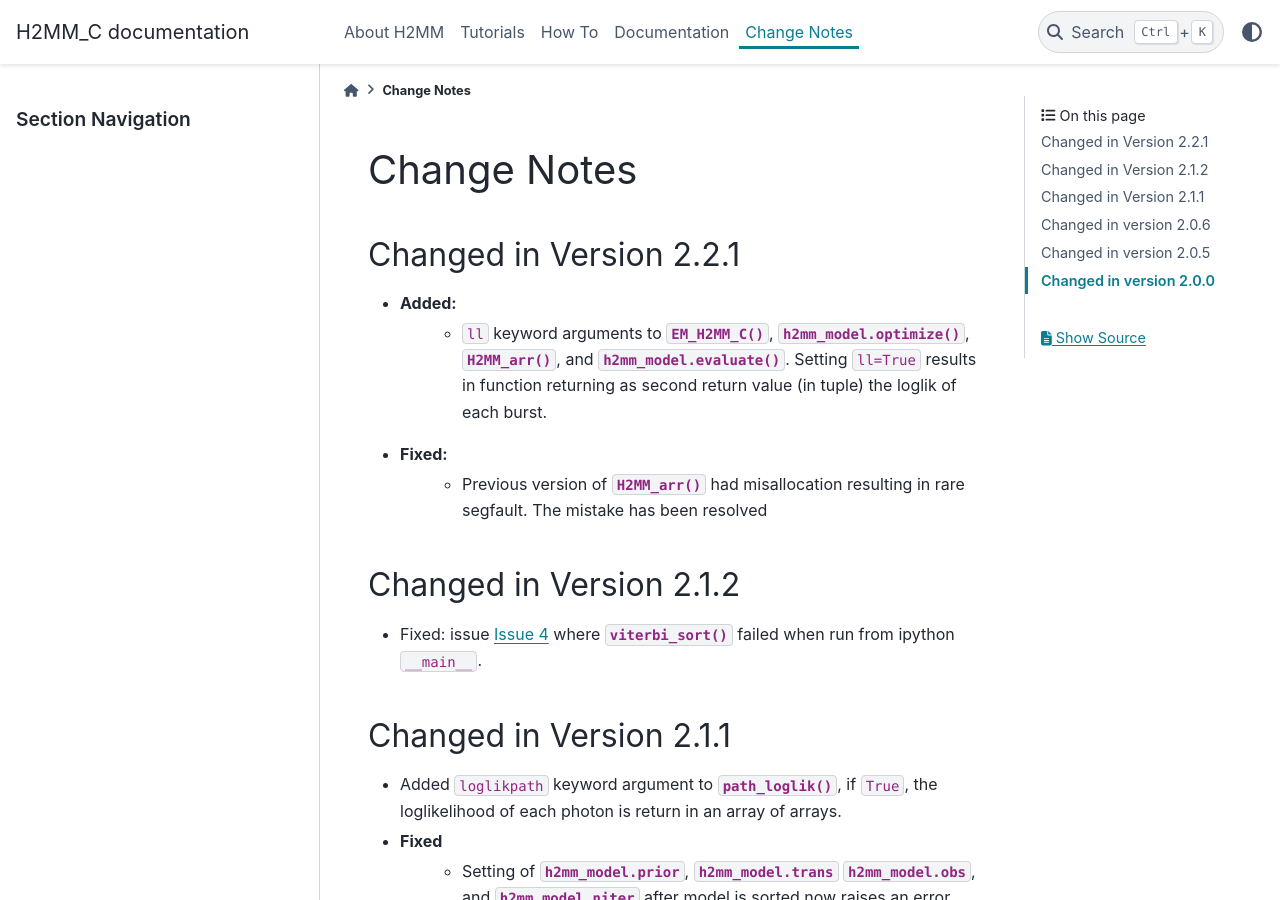
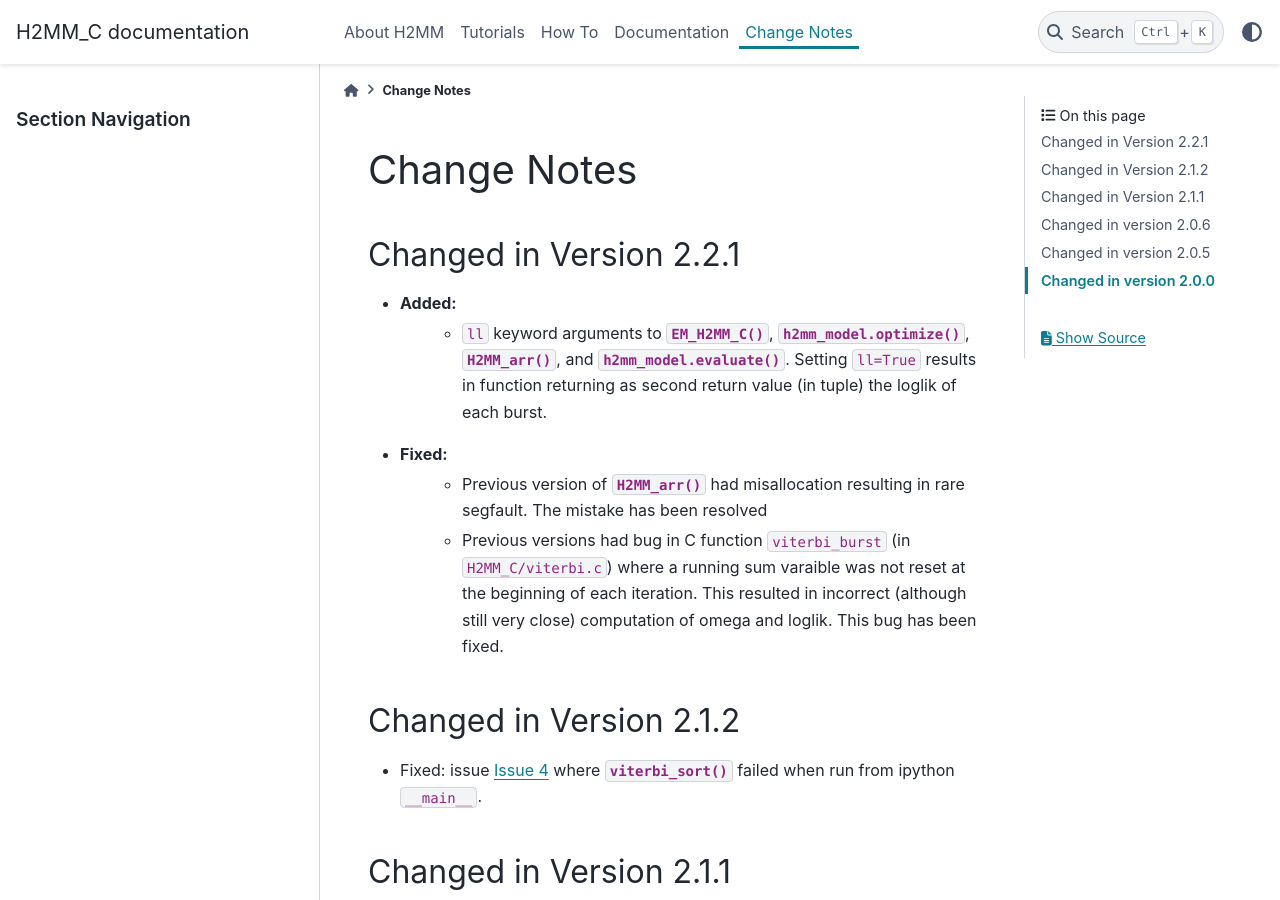
Before and after one commit to harripd/H2MMpythonlib, a Sphinx documentation site: the page built from docs/source/ChangeNotes.rst, in a window 1280 px wide and 900 px high. Built offline with Sphinx 7.4.7 and the PyData theme 0.15.4, drawn with Linux system fonts in a browser that asks for light colours.

```diff
--- a/docs/source/ChangeNotes.rst
+++ b/docs/source/ChangeNotes.rst
@@ -15,7 +15,10 @@
 - Fixed:
     - Previous version of :func:`H2MM_arr` had misallocation resulting in rare segfault.
       The mistake has been resolved
-
+    - Previous versions had bug in C function ``viterbi_burst`` (in ``H2MM_C/viterbi.c``)
+      where a running sum varaible was not reset at the beginning of each iteration.
+      This resulted in incorrect (although still very close) computation of omega and loglik.
+      This bug has been fixed.
 
 Changed in Version 2.1.2
 ------------------------
```
Also changed, not shown: docs/source/notebooks/H2MM_Bounds_Tutorial-OOP.ipynb, docs/source/notebooks/H2MM_Bounds_Tutorial.ipynb, docs/source/notebooks/H2MM_Control_Optimization.ipynb, docs/source/notebooks/H2MM_DisplayProgress.ipynb, docs/source/notebooks/H2MM_Optimization_Tutorial-OOP.ipynb, docs/source/notebooks/H2MM_Optimization_Tutorial.ipynb, docs/source/notebooks/H2MM_Simulation_Tutorial.ipynb, 1 other file.
